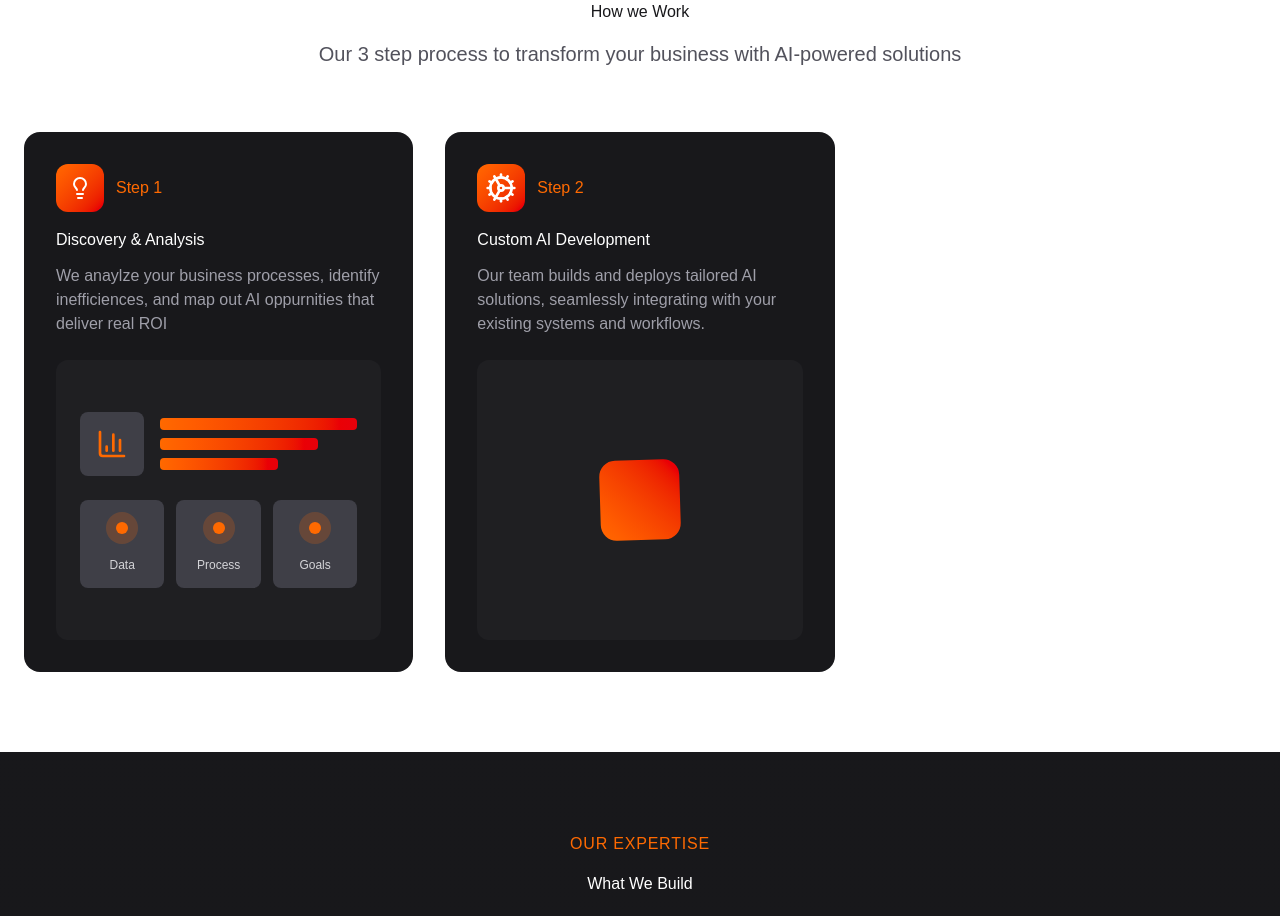
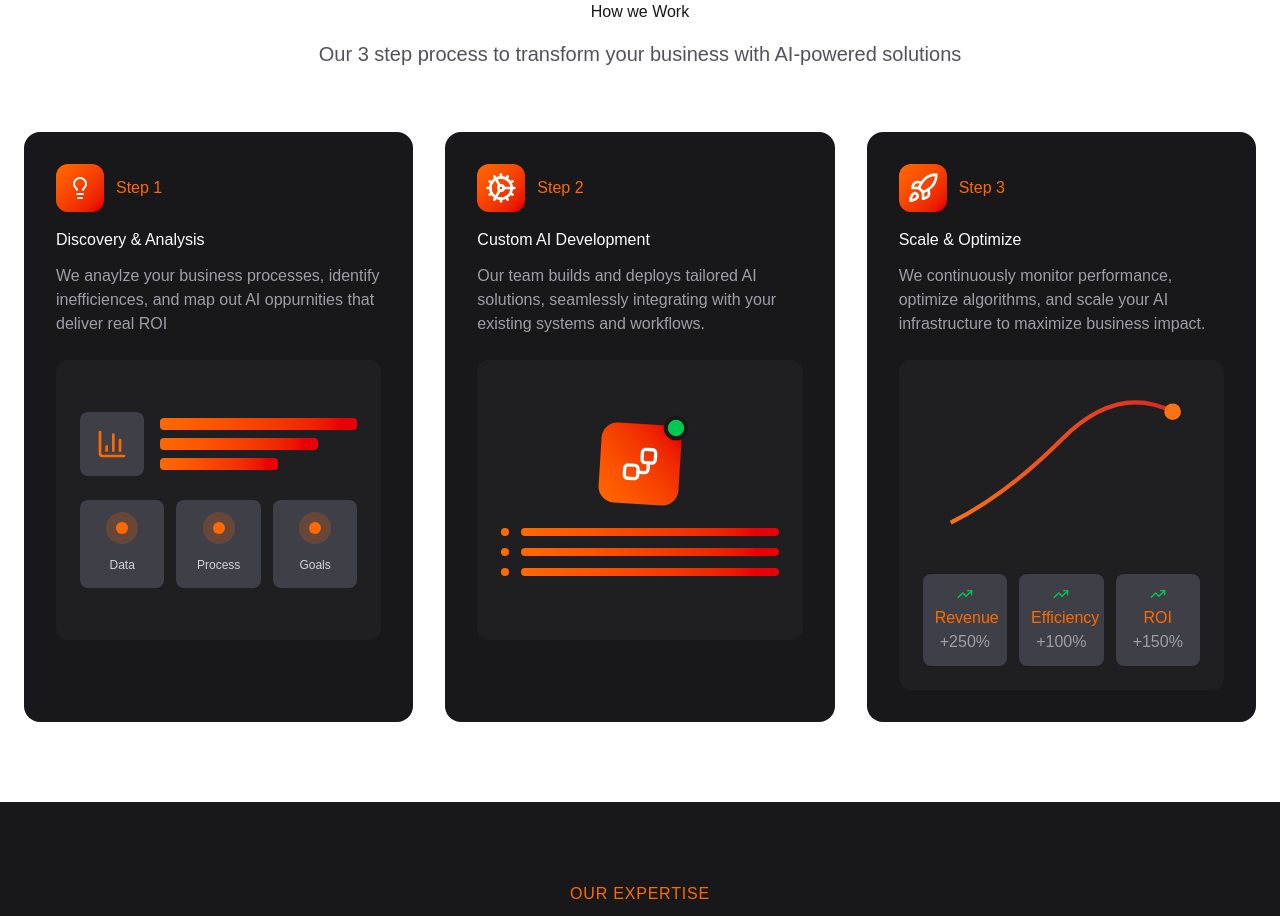
Before and after one commit to WillMay09/automationWebsite, a Next.js app: page / in a window 1280 px wide. Shown: the part 880-1796 px from the top of the page. Built offline with nearby package versions, Linux system fonts and the light colour scheme.

Commit message:
Scale and Optimize card created and Custom AI development card finished

```diff
--- a/src/components/roadMap.tsx
+++ b/src/components/roadMap.tsx
@@ -117,8 +117,6 @@ export function RoadMap() {
           }
         />
         {/*Step 2: Custom AI Development */}
-
-        <div className="">
         <RoadmapCard
           step={2}
           title="Custom AI Development"
@@ -135,14 +133,117 @@ export function RoadMap() {
                     repeat: Infinity,
                     ease: "linear",
                   }}
-                  ></motion.div>
-                  <motion.div />
+                >
+                  <Workflow className="w-10 h-10 text-white" />
+                </motion.div>
+                <motion.div
+                  className="absolute -top-2 -right-2 w-6 h-6 bg-green-500 rounded-full border-4 border-zinc-900"
+                  animate={{ scale: [1, 1.2, 1] }}
+                  transition={{
+                    duration: 2,
+                    repeat: Infinity,
+                  }}
+                />
+              </div>
+              <div className="w-full space-y-3">
+                {["Training Model", "Integration", "Testing"].map(
+                  (label, i) => (
+                    <motion.div
+                      key={label}
+                      className="flex items-center gap-3"
+                      initial={{ opacity: 0, x: -20 }}
+                      whileInView={{ opacity: 1, x: 0 }}
+                      viewport={{ once: true }}
+                      transition={{ delay: i * 0.2 }}
+                    >
+                      <div className="w-2 h-2 bg-orange-500 rounded-full" />
+                      <div className="flex-1 h-2 bg-zinc-700 rounded-full overflow-hidden">
+                        <motion.div
+                          className="h-full bg-gradient-to-r from-orange-500 to-red-600"
+                          initial={{ width: 0 }}
+                          whileInView={{ width: "100%" }}
+                          viewport={{ once: true }}
+                          transition={{ duration: 1, delay: i * 0.2 }}
+                        />
+                      </div>
+                    </motion.div>
+                  )
+                )}
+              </div>
+            </div>
+          }
+        />
+        {/*Step 3: Scale and Optimzie*/}
+        <RoadmapCard
+          step={3}
+          title="Scale & Optimize"
+          description="We continuously monitor performance, optimize algorithms, and scale your AI infrastructure to maximize business impact."
+          icon={<Rocket className="w-8 h-8 text-white" />}
+          visual={
+            <div className="w-full flex flex-col items-center justify-center space-y-6">
+              <div className="relative w-full">
+                <svg viewBox="0 0 200 120" className="w-full">
+                  <motion.path
+                    d="M 20 100 Q 60 80, 100 40 T 180 20"
+                    fill="none"
+                    stroke="url(#gradient)"
+                    strokeWidth="3"
+                    initial={{ pathLength: 0 }}
+                    whileInView={{ pathLength: 1 }}
+                    viewport={{ once: true }}
+                    transition={{ duration: 2, ease: "easeInOut" }}
+                  />
+                  <defs>
+                    <linearGradient
+                      id="gradient"
+                      x1="0%"
+                      y1="0%"
+                      x2="100%"
+                      y2="0%"
+                    >
+                      <stop offset="0%" stopColor="#f97316" />
+                      <stop offset="100%" stopColor="#dc2626" />
+                    </linearGradient>
+                  </defs>
+                  <motion.circle
+                    cx="180"
+                    cy="20"
+                    r="6"
+                    fill="#f97316"
+                    initial={{ scale: 0 }}
+                    whileInView={{ scale: 1 }}
+                    viewport={{ once: true }}
+                    transition={{ delay: 2, duration: 0.3 }}
+                  />
+                </svg>
+              </div>
+
+              <div className="flex flex-col items-center justify-center space-y-6">
+                <div className="grid grid-cols-3 gap-3 w-full">
+                  {[
+                    { label: "Revenue", value: "+250%" },
+                    { label: "Efficiency", value: "+100%" },
+                    { label: "ROI", value: "+150%" },
+                  ].map((metric, i) => (
+                    <motion.div
+                      key={metric.label}
+                      className="bg-zinc-700 rounded-lg p-3 text-center"
+                      initial={{ opacity: 0, y: 10 }}
+                      whileInView={{ opacity: 1, y: 0 }}
+                      transition={{ delay: 0.5 + i * 0.1 }}
+                      whileHover={{ scale: 1.05 }}
+                    >
+                      <TrendingUp className="w-4 h-4 text-green-500 mx-auto mb-1" />
+                      <div className="text-orange-500">{metric.label}</div>
+                      <div className="text-zinc-400">{metric.value}</div>
+                    </motion.div>
+                  ))}
+                </div>
               </div>
             </div>
           }
         />
       </div>
-      </div>
     </section>
   );
 }
```
Lines whose indentation alone changed are shown as unchanged.
